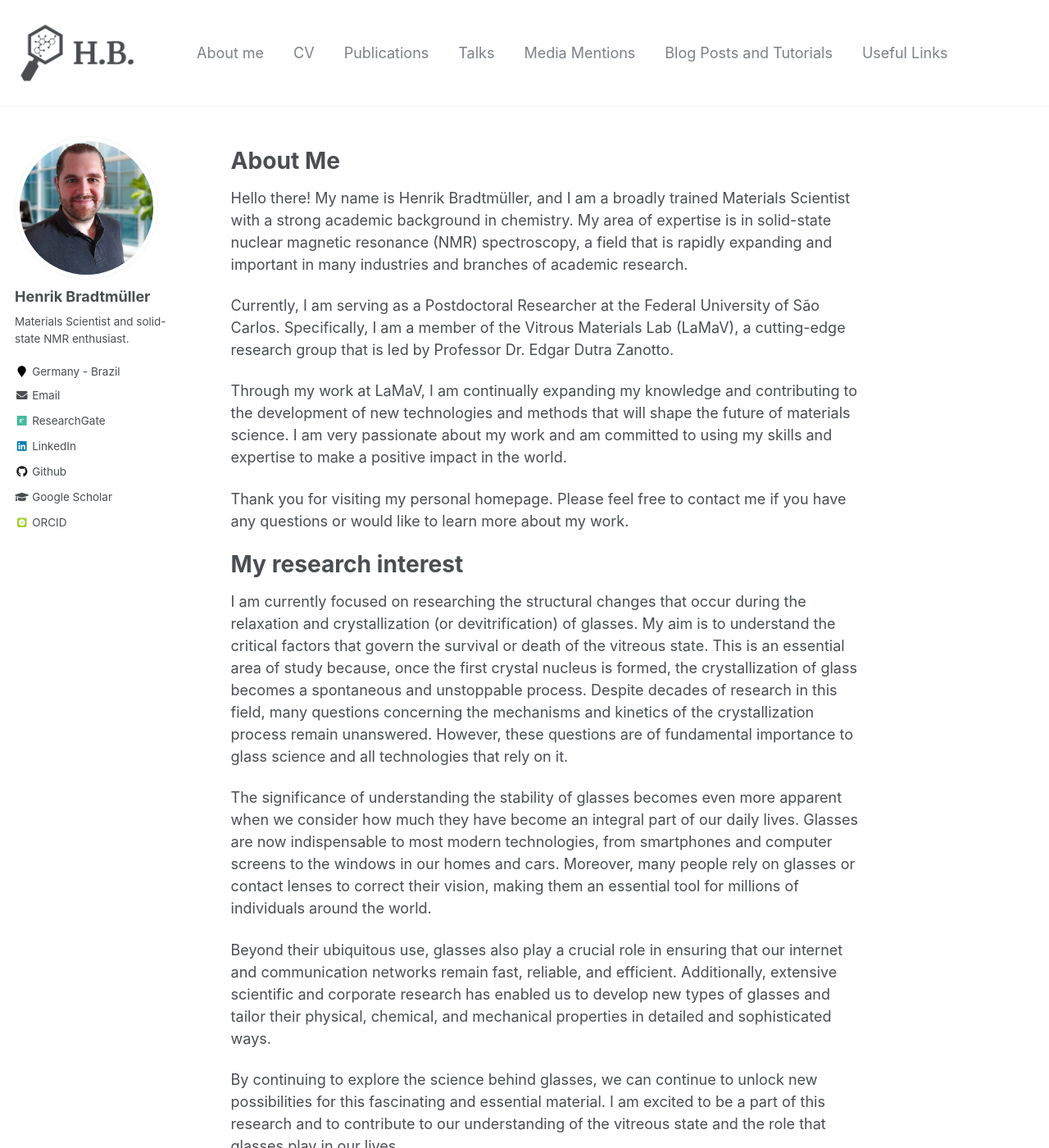
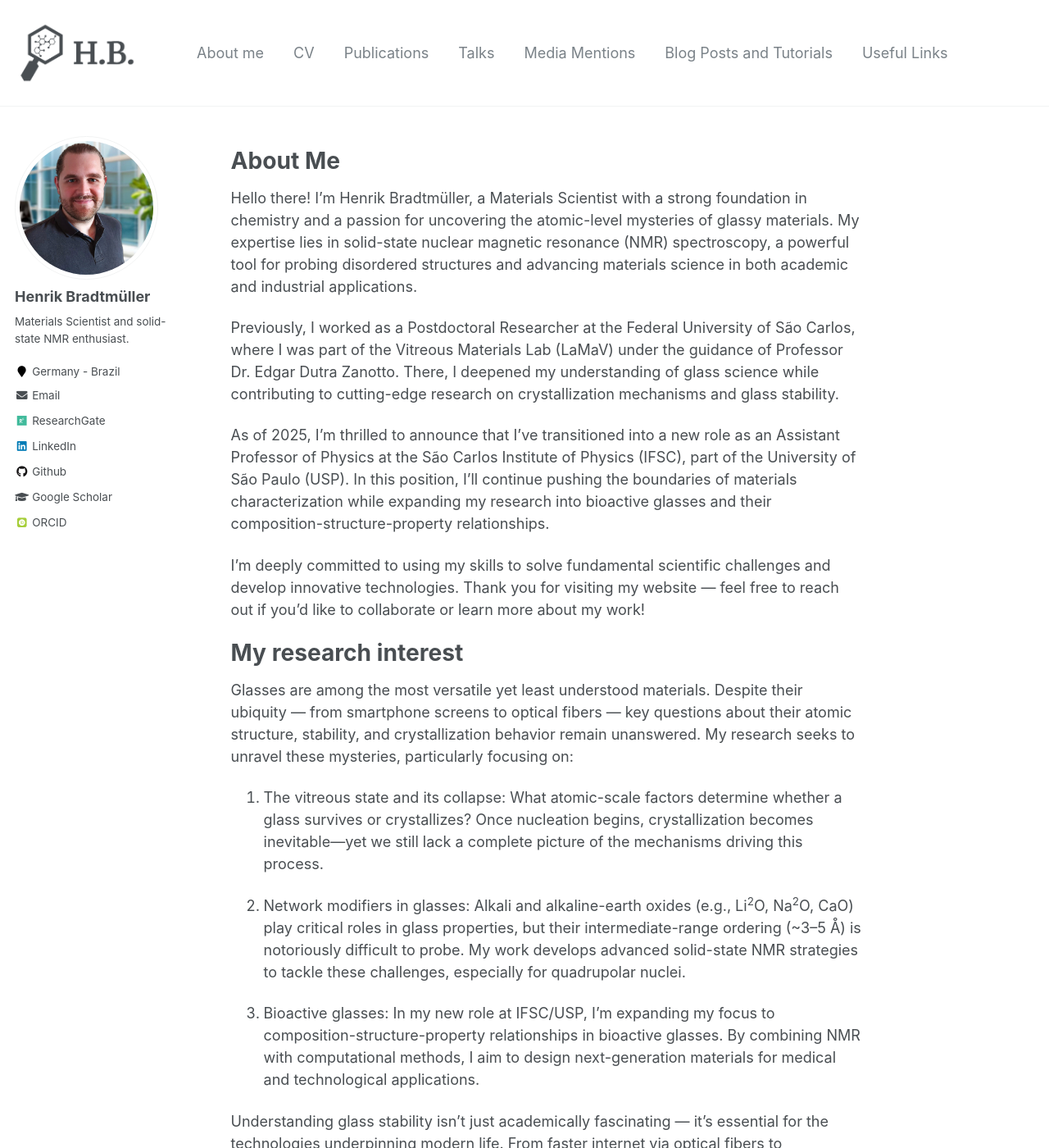
Before and after one commit to hbrmn/hbrmn.github.io, a Jekyll site: the page built from _pages/about.md, in a window 1280 px wide and 1400 px high. Shown: the whole window at 82% size. Built offline with Jekyll 4.4.1, drawn with Linux system fonts in a browser that asks for light colours; some web fonts are replaced; some of the changed text lies outside the part shown.

Commit message:
General Update

```diff
--- a/_pages/about.md
+++ b/_pages/about.md
@@ -10,28 +10,36 @@ redirect_from:
 About Me
 ======
 
-Hello there! My name is Henrik Bradtmüller, and I am a broadly trained Materials Scientist with a strong academic background in chemistry. My area of expertise is in solid-state nuclear magnetic resonance (NMR) spectroscopy, a field that is rapidly expanding and important in many industries and branches of academic research.
+Hello there! I’m Henrik Bradtmüller, a Materials Scientist with a strong foundation in chemistry and a passion for uncovering the atomic-level mysteries of glassy materials. My expertise lies in solid-state nuclear magnetic resonance (NMR) spectroscopy, a powerful tool for probing disordered structures and advancing materials science in both academic and industrial applications.
 
-Currently, I am serving as a Postdoctoral Researcher at the Federal University of São Carlos. Specifically, I am a member of the Vitrous Materials Lab (LaMaV), a cutting-edge research group that is led by Professor Dr. Edgar Dutra Zanotto.
+Previously, I worked as a Postdoctoral Researcher at the Federal University of São Carlos, where I was part of the Vitreous Materials Lab (LaMaV) under the guidance of Professor Dr. Edgar Dutra Zanotto. There, I deepened my understanding of glass science while contributing to cutting-edge research on crystallization mechanisms and glass stability.
 
-Through my work at LaMaV, I am continually expanding my knowledge and contributing to the development of new technologies and methods that will shape the future of materials science. I am very passionate about my work and am committed to using my skills and expertise to make a positive impact in the world.
+As of 2025, I’m thrilled to announce that I’ve transitioned into a new role as an Assistant Professor of Physics at the São Carlos Institute of Physics (IFSC), part of the University of São Paulo (USP). In this position, I’ll continue pushing the boundaries of materials characterization while expanding my research into bioactive glasses and their composition-structure-property relationships.
 
-Thank you for visiting my personal homepage. Please feel free to contact me if you have any questions or would like to learn more about my work.
+I’m deeply committed to using my skills to solve fundamental scientific challenges and develop innovative technologies. Thank you for visiting my website — feel free to reach out if you’d like to collaborate or learn more about my work!
 
 My research interest
 ======
-I am currently focused on researching the structural changes that occur during the relaxation and crystallization (or devitrification) of glasses. My aim is to understand the critical factors that govern the survival or death of the vitreous state. This is an essential area of study because, once the first crystal nucleus is formed, the crystallization of glass becomes a spontaneous and unstoppable process. Despite decades of research in this field, many questions concerning the mechanisms and kinetics of the crystallization process remain unanswered. However, these questions are of fundamental importance to glass science and all technologies that rely on it.
+Glasses are among the most versatile yet least understood materials. Despite their ubiquity — from smartphone screens to optical fibers — key questions about their atomic structure, stability, and crystallization behavior remain unanswered. My research seeks to unravel these mysteries, particularly focusing on:
 
-The significance of understanding the stability of glasses becomes even more apparent when we consider how much they have become an integral part of our daily lives. Glasses are now indispensable to most modern technologies, from smartphones and computer screens to the windows in our homes and cars. Moreover, many people rely on glasses or contact lenses to correct their vision, making them an essential tool for millions of individuals around the world.
+1. The vitreous state and its collapse: What atomic-scale factors determine whether a glass survives or crystallizes? Once nucleation begins, crystallization becomes inevitable—yet we still lack a complete picture of the mechanisms driving this process.
 
-Beyond their ubiquitous use, glasses also play a crucial role in ensuring that our internet and communication networks remain fast, reliable, and efficient. Additionally, extensive scientific and corporate research has enabled us to develop new types of glasses and tailor their physical, chemical, and mechanical properties in detailed and sophisticated ways.
+2. Network modifiers in glasses: Alkali and alkaline-earth oxides (e.g., Li<sup>2</sup>O, Na<sup>2</sup>O, CaO) play critical roles in glass properties, but their intermediate-range ordering (~3–5 Å) is notoriously difficult to probe. My work develops advanced solid-state NMR strategies to tackle these challenges, especially for quadrupolar nuclei.
 
-By continuing to explore the science behind glasses, we can continue to unlock new possibilities for this fascinating and essential material. I am excited to be a part of this research and to contribute to our understanding of the vitreous state and the role that glasses play in our lives.
+3. Bioactive glasses: In my new role at IFSC/USP, I’m expanding my focus to composition-structure-property relationships in bioactive glasses. By combining NMR with computational methods, I aim to design next-generation materials for medical and technological applications.
+
+Understanding glass stability isn’t just academically fascinating — it’s essential for the technologies underpinning modern life. From faster internet via optical fibers to biomedical implants, glasses are irreplaceable. By refining our atomic-scale knowledge, we can unlock new functionalities and applications for this extraordinary material.
 
 My current work
 ======
-The advancement of fundamental glass research has progressed much more slowly than the rapid discovery of new glasses. In the past, significant leaps forward in understanding glass structure were only made upon discovering completely new analytical methods, which often took years or even decades to develop. While many methods have contributed to our understanding of glasses, the advent of nuclear magnetic resonance (NMR) spectroscopy has particularly advanced the field. NMR spectroscopy enables us to probe the disordered structure of glasses at the atomic level.
+Historically, breakthroughs in glass science have relied on the development of entirely new analytical techniques — a slow and unpredictable process. Solid-state NMR spectroscopy revolutionized the field by enabling atomic-level insights into disordered structures, but significant gaps remain, particularly for network-modifying elements.
 
-Recent research has shown that information on the intermediate-range scale ordering (on a length scale of about 3 to 5 Å) may be crucial to understanding how a glass crystallizes. Unfortunately, obtaining structural information on this length scale is particularly difficult for glass network modifiers (often alkaline or alkaline-earth oxides such as Li<sub>2</sub>O, Na<sub>2</sub>O, CaO, MgO, etc.), even with NMR spectroscopy.
+My research bridges these gaps by:
 
-Therefore, my primary research focus is on developing novel characterization strategies for glasses. Specifically, I am pushing the boundaries of the current state-of-the-art methods of solid-state NMR spectroscopy. This involves developing strategies to address the spectroscopic challenges posed by quadrupolar nuclei, which include most glass network modifiers. Through these efforts, I aim to enhance our understanding of glass structures at the atomic level and ultimately contribute to the discovery of new glasses with unique properties and applications.
+1. Developing novel NMR methods to study quadrupolar nuclei (e.g., <sup>23Na</sup>, <sup>27Al</sup>, <sup>17O</sup>), which are abundant in glass modifiers but difficult to analyze.
+
+2. Integrating computational modeling with experimental data to decode structure-property relationships in bioactive and functional glasses.
+
+3. Collaborating across disciplines to translate fundamental discoveries into real-world applications, from durable materials to biomedical devices.
+
+At IFSC/USP, I’m excited to build a research program that merges NMR spectroscopy with emerging computational tools, fostering innovation in glass science while training the next generation of materials researchers.
```
Also changed, not shown: _pages/cv.md (+21 -4 lines), _pages/links.md (+5 -2 lines), _publications/2022-07-15-niobium-germanate-glasses.md (+1 -1 lines), _publications/2023-01-15-Nb-silicate-Catalyst.md (added, +16 -0 lines), _publications/2023-05-01-1393B3-microstructure.md (added, +25 -0 lines), _publications/2023-05-01-NATP-NASICON.md (added, +16 -0 lines), _publications/2023-05-01-Nb-phopshates.md (added, +18 -0 lines), _publications/2023-05-01-SCS-1393-B3.md (added, +18 -0 lines), 8 other files.
